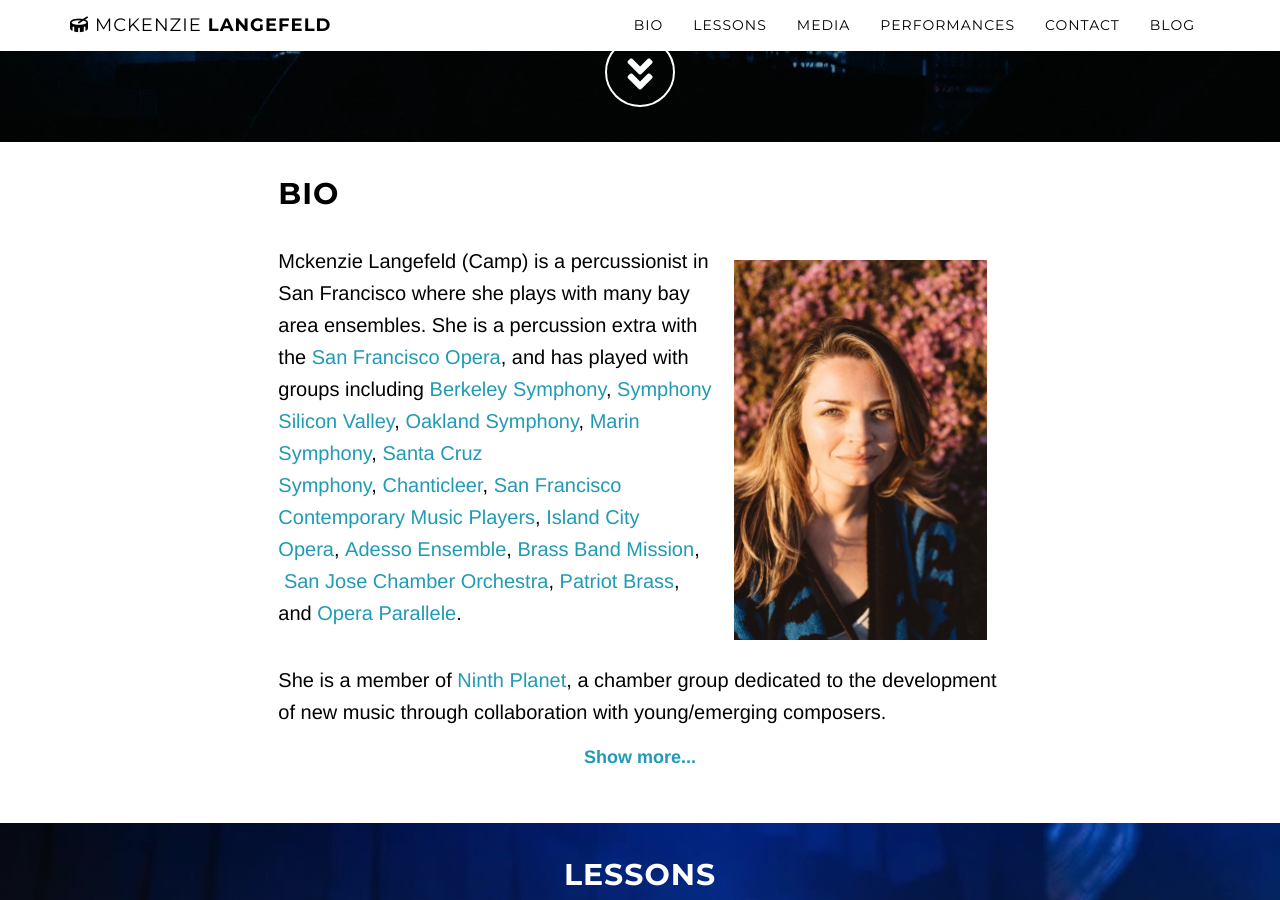
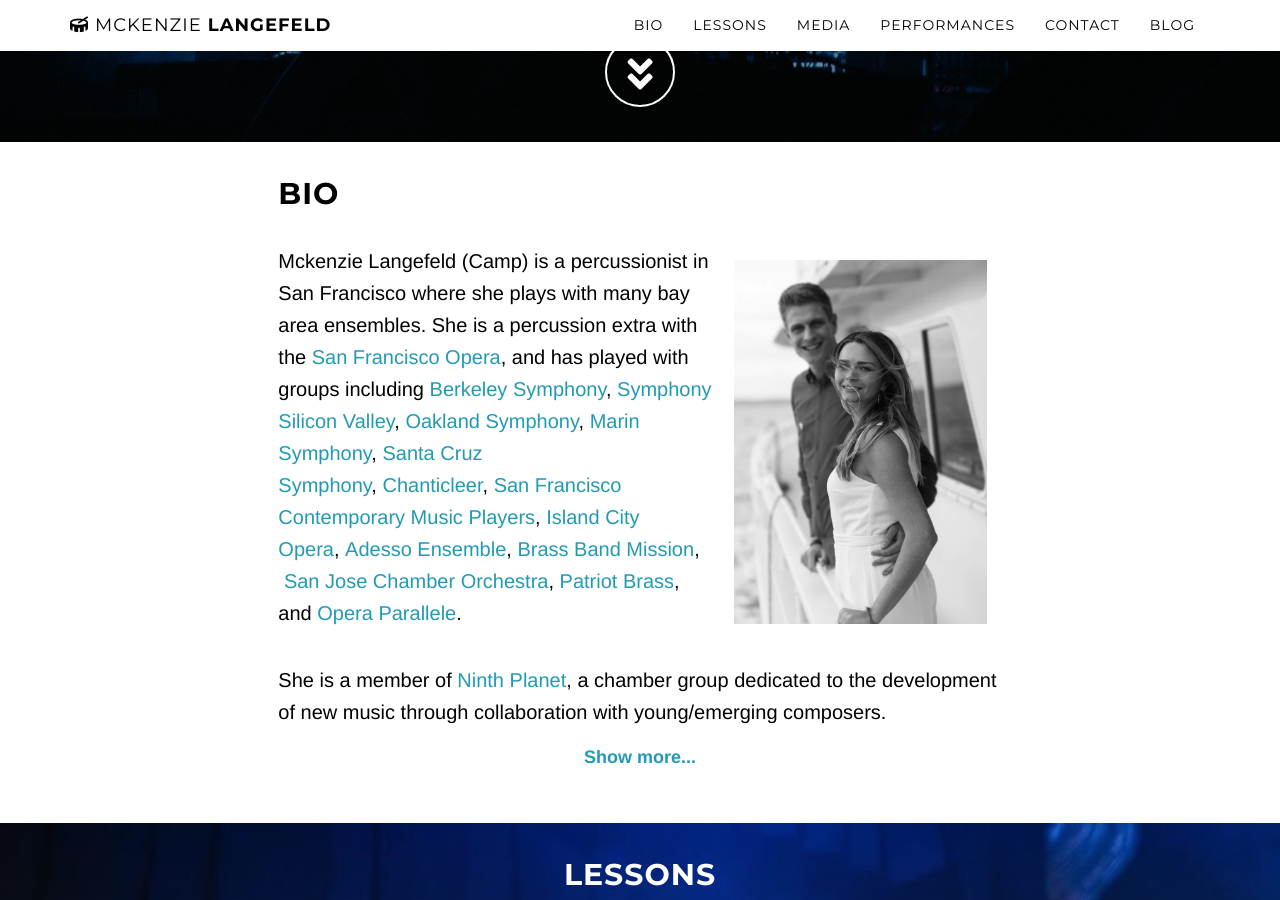
Before and after one commit to jonnylangefeld/mckenzielangefeld.com, a Jekyll site: the page built from index.html, in a window 1280 px wide and 900 px high, scrolled down 397 px. Built offline with Jekyll 4.4.1, drawn with Linux system fonts in a browser that asks for light colours.

Commit message:
Update portrait
Fix #4

```diff
--- a/_includes/head.html
+++ b/_includes/head.html
@@ -5,6 +5,8 @@
     <meta name="viewport" content="width=device-width">
     <meta name="description" content="{{ site.description }}">
     <meta name="referrer" content="origin">
+    <meta property="og:title" content="Mckenzie Langefeld" />
+    <meta property="og:image" content="/assets/img/portrait.jpg" />
     <link rel="canonical" href="{{ page.url | replace:'index.html','' | prepend: site.baseurl | prepend: site.url }}">
     <link rel="icon" type="image/jpeg" href="/favicon.ico">
 
```
Also changed, not shown: assets/img/portrait.jpg.
